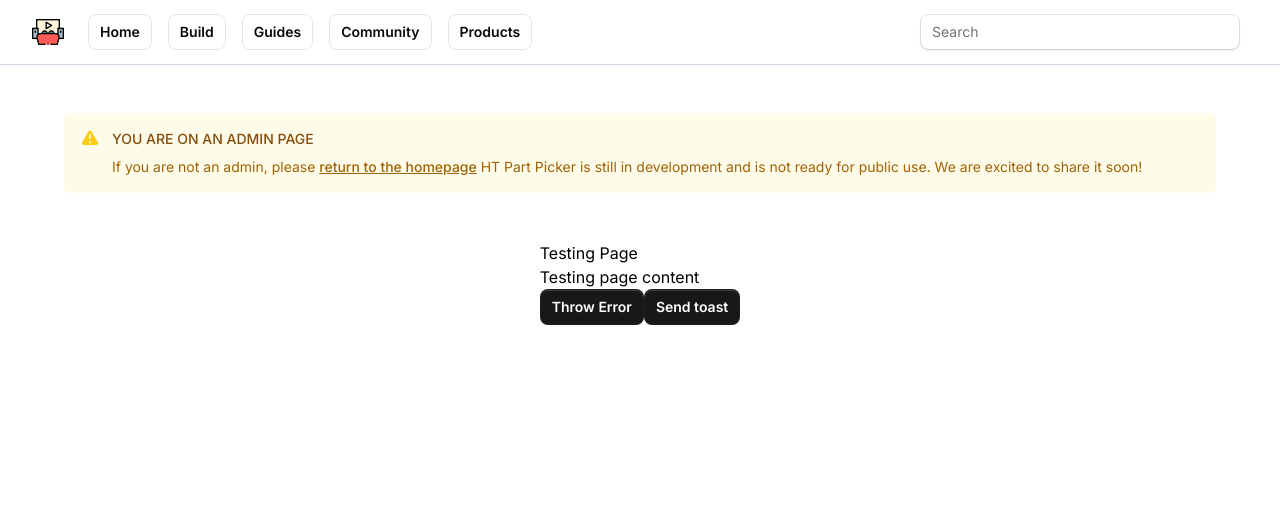
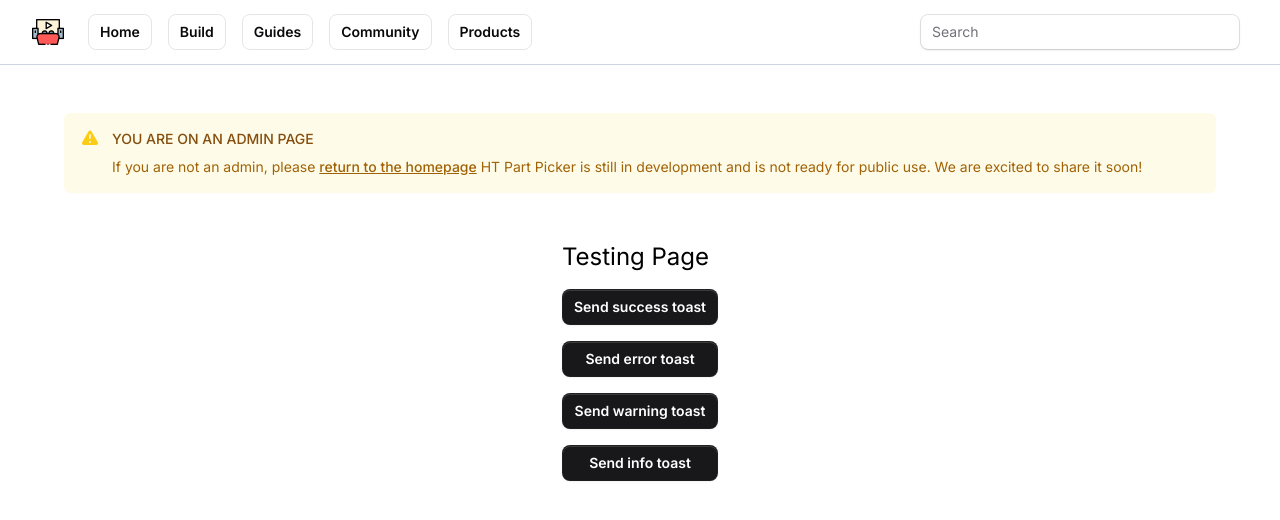
Before and after one commit to amanat361/htpartpicker, a Next.js app: page /testing in a window 1280 px wide. Shown: the top 520 px of the page. Built offline with nearby package versions, Linux system fonts and the light colour scheme.

Commit message:
Remove unused components and added testing buttons for toasts

```diff
--- a/app/(private)/testing/buttonwitherror.tsx
+++ /dev/null
@@ -1,12 +0,0 @@
-"use client";
-
-import { Button } from "@/components/primitives/button";
-import { useState } from "react";
-
-export default function ButtonWithError() {
-  const [error, setError] = useState(false);
-  if (error) {
-    throw new Error("fake error for testing purposes");
-  }
-  return <Button onClick={() => setError(true)}>Throw Error</Button>;
-}
--- a/app/(private)/testing/buttonwithtoast.tsx
+++ /dev/null
@@ -1,8 +0,0 @@
-"use client";
-
-import { toast } from "sonner";
-import { Button } from "@/components/primitives/button";
-
-export default function ButtonWithToast() {
-  return <Button onClick={() => toast("Testing!")}>Send toast</Button>;
-}
--- a/app/(private)/testing/page.tsx
+++ b/app/(private)/testing/page.tsx
@@ -1,13 +1,10 @@
-import ButtonWithError from "./buttonwitherror";
-import ButtonWithToast from "./buttonwithtoast";
+import TestingButtons from "./testingbuttons";
 
 export default function TestingPage() {
   return (
-    <div>
-      <h1>Testing Page</h1>
-      <p>Testing page content</p>
-      <ButtonWithError />
-      <ButtonWithToast />
+    <div className="flex flex-col gap-4">
+      <h1 className="text-2xl">Testing Page</h1>
+      <TestingButtons />
     </div>
   );
 }
--- /dev/null
+++ b/app/(private)/testing/testingbuttons.tsx
@@ -0,0 +1,15 @@
+"use client";
+
+import { toast } from "sonner";
+import { Button } from "@/components/primitives/button";
+
+export default function TestingButtons() {
+  return (
+    <div className="flex flex-col gap-4">
+      <Button onClick={() => toast.success("Testing")}>Send success toast</Button>
+      <Button onClick={() => toast.error("Testing")}>Send error toast</Button>
+      <Button onClick={() => toast.warning("Testing")}>Send warning toast</Button>
+      <Button onClick={() => toast.info("Testing")}>Send info toast</Button>
+    </div>
+  );
+}
--- a/app/layout.tsx
+++ b/app/layout.tsx
@@ -24,7 +24,7 @@ export default function RootLayout({
       <body className={inter.className}>
         <Navbar />
         {children}
-        <Toaster />
+        <Toaster richColors/>
       </body>
     </html>
   );
```
